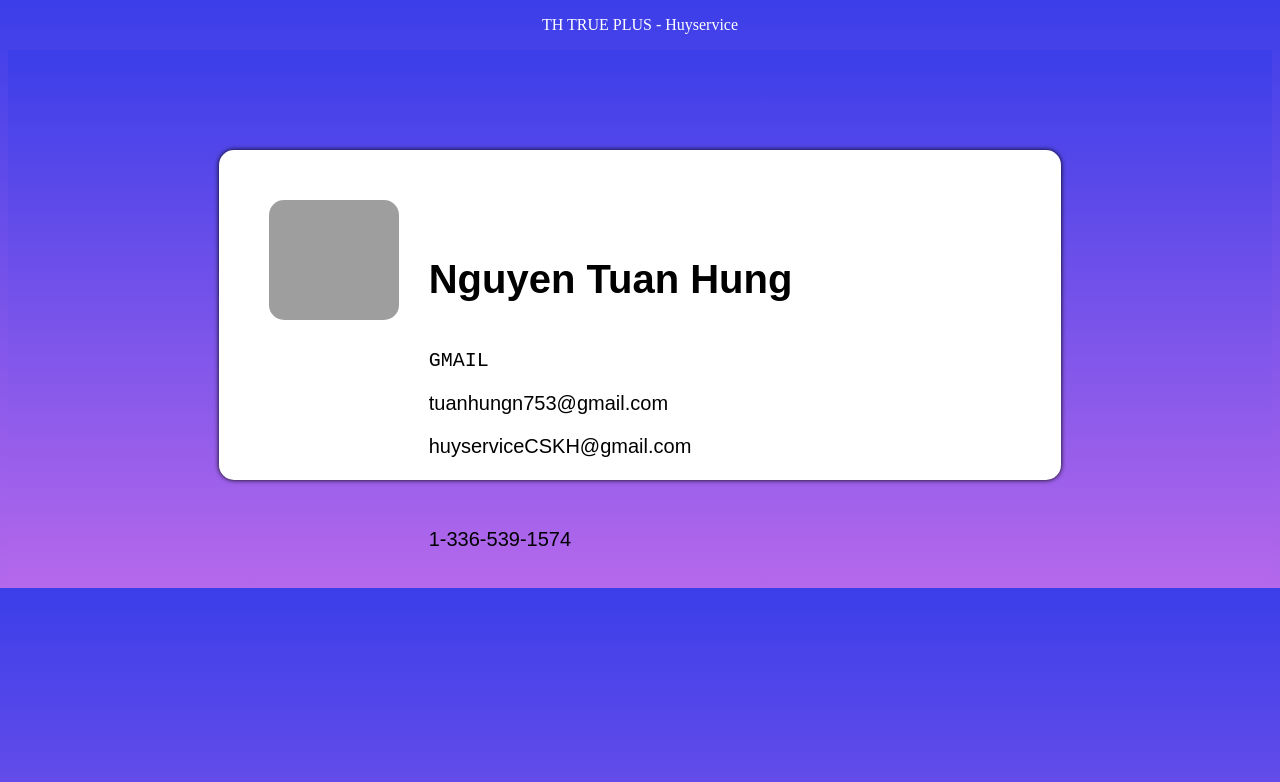
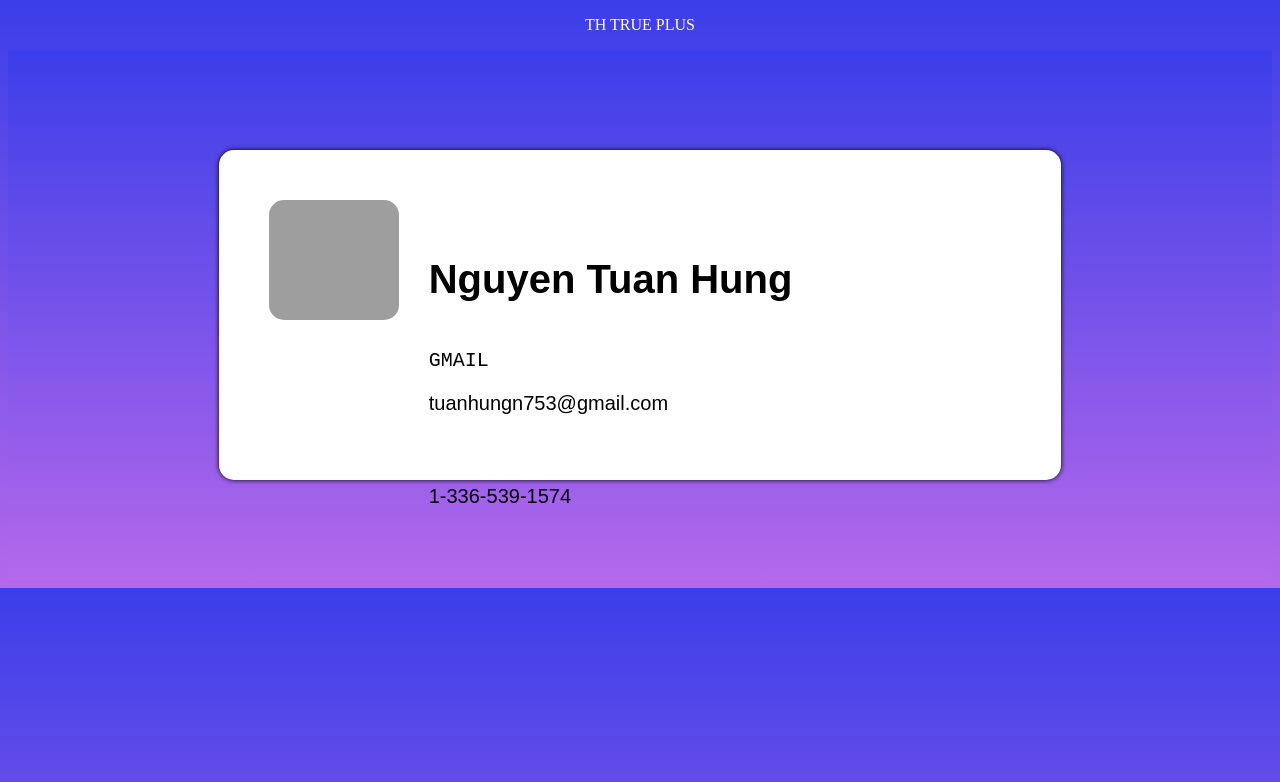
Before and after one commit to tuanhung6969/card, a plain HTML site: page index.html in a window 1280 px wide. Drawn offline with nearby package versions, Linux system fonts and the light colour scheme; grey boxes are pictures that could not be loaded.

Commit message:
Update index.html

```diff
--- a/index.html
+++ b/index.html
@@ -80,18 +80,18 @@ body{
 
 </head>
 <body>
-<center><p class ="hack">TH TRUE PLUS - Huyservice</p></center>
+<center><p class ="hack">TH TRUE PLUS</p></center>
 <div class="container">
     <div class="card">
       <div>
-      <img src="https://mcdn.coolmate.me/image/October2021/meme-cheems-42_58.jpg"  class="img">
+      <img src="https://www.google.com/search?q=avt+ch%C3%B3&sxsrf=ALiCzsYwEe2_Ot_hklcGU2RpDnLD0E2FsQ:1652588221954&tbm=isch&source=iu&ictx=1&vet=1&fir=_KcofXElKAeM-M%252CFf3M3h9VlSRSUM%252C_%253BAK_qx3B1zRZWCM%252C8FXacT10k7KF4M%252C_%253BjyhEwhJ58uMqcM%252CWheZdYCVgL_CSM%252C_%253BsvdRujPbQGWR8M%252C8FXacT10k7KF4M%252C_%253BmWYMAz9nZ13MXM%252CW9cJFFSECLEP9M%252C_%253BsVeFSxL2YwFE6M%252CW9cJFFSECLEP9M%252C_%253BbALRV4UJlAOtXM%252C8FXacT10k7KF4M%252C_%253B2KsoaXLN_QJ-DM%252CEgTza4KfxEymvM%252C_%253BXQ6Ui0Tz0_xfiM%252Caajl2qI4W-R0rM%252C_%253BK-6xVpKBt1O-aM%252CW9cJFFSECLEP9M%252C_%253BKP0iVQCUoXiqRM%252CWheZdYCVgL_CSM%252C_%253Byib2OSdl81npIM%252CW9cJFFSECLEP9M%252C_%253B9-cOyIR0l1HrCM%252CW7G8EUBRm3Q9hM%252C_%253Bfi---8V44v3mUM%252CGVFg7Hf84gztTM%252C_%253BpBEhCNqpuxTlpM%252CarBGX4Vbc53bKM%252C_%253BZrEh7aUqAb_iyM%252C_uGqlGVHVPxkzM%252C_&usg=AI4_-kSL0_Nhm7om0M7qvSaybzvzicNiVA&sa=X&ved=2ahUKEwjXxLfv0uD3AhUUIIgKHewDAQUQ9QF6BAgZEAE#imgrc=sVeFSxL2YwFE6M"  class="img">
       </div>
       <div class="titulo">
         <h1>Nguyen Tuan Hung</h1>
       <div class="subtitulo">
         <tt><p> GMAIL</p></tt>
         <p>tuanhungn753@gmail.com</p>
-        <p>huyserviceCSKH@gmail.com</p>
+
 
       </div>
       <div class="tel">
```
